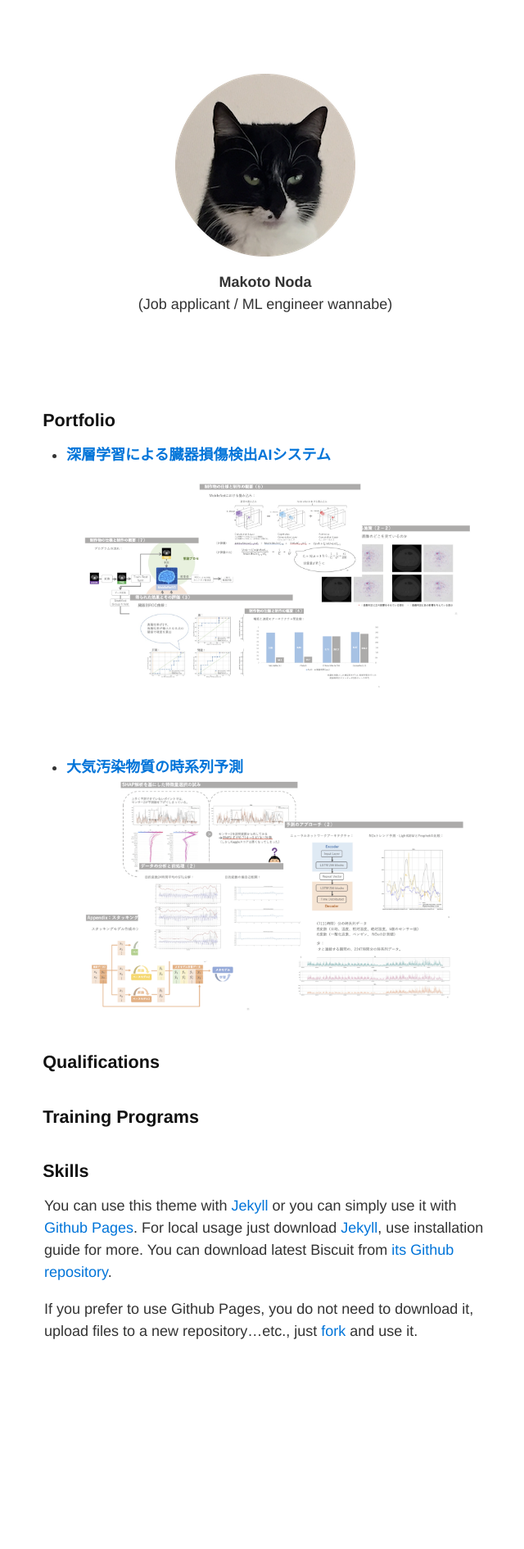
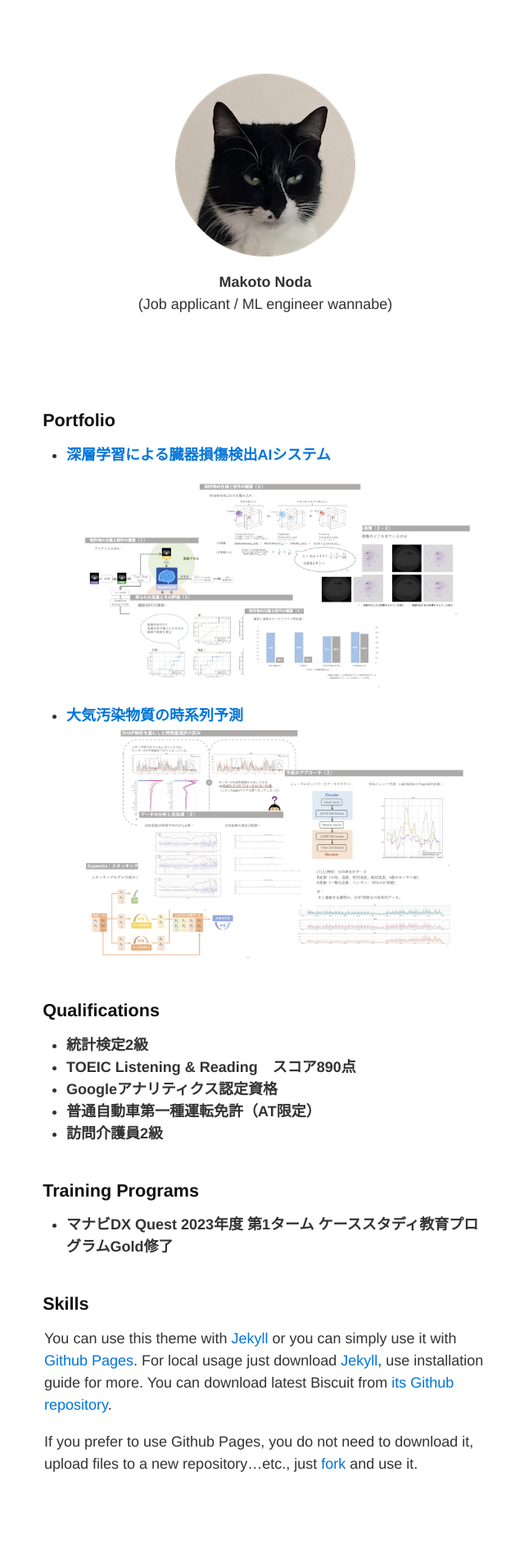
Before and after one commit to Makoto-Noda/Makoto-Noda.github.io, a Jekyll site: the page built from index.md, in a window 1280 px wide. Shown: the whole page at 82% size, without its empty margins (316-956 px from the left). Built offline with Jekyll 4.4.1, drawn with Linux system fonts in a browser that asks for light colours; before the commit the page ends 1728 px from its top, so only the background shows below that.

Commit message:
20240501

```diff
--- a/index.md
+++ b/index.md
@@ -13,20 +13,20 @@ layout: default
 <br>
 
 ## Portfolio
-
 - **[深層学習による臓器損傷検出AIシステム](https://github.com/Makoto-Noda/RSNA2023/blob/main/(発表資料)臓器損傷検出.pdf)**
 ![RSNA2023](assets/rsna.png)
-
-<br>
-
 - **[大気汚染物質の時系列予測](https://github.com/Makoto-Noda/TPL0721/blob/main/(発表資料)大気汚染物質予測.pdf)**
 ![TPL0721](assets/tpl.png)
 
 ## Qualifications
-
+- **統計検定2級**
+- **TOEIC Listening & Reading　スコア890点**
+- **Googleアナリティクス認定資格**
+- **普通自動車第一種運転免許（AT限定）**
+- **訪問介護員2級**
 
 ## Training Programs
-
+- **マナビDX Quest 2023年度 第1ターム ケーススタディ教育プログラムGold修了**
 
 ## Skills
 
```
